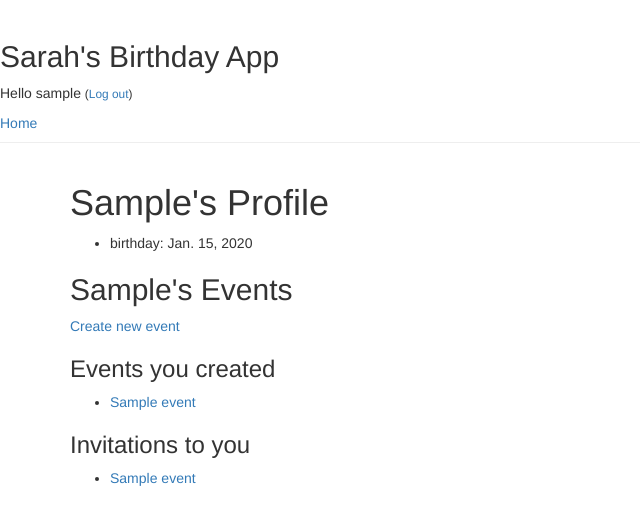
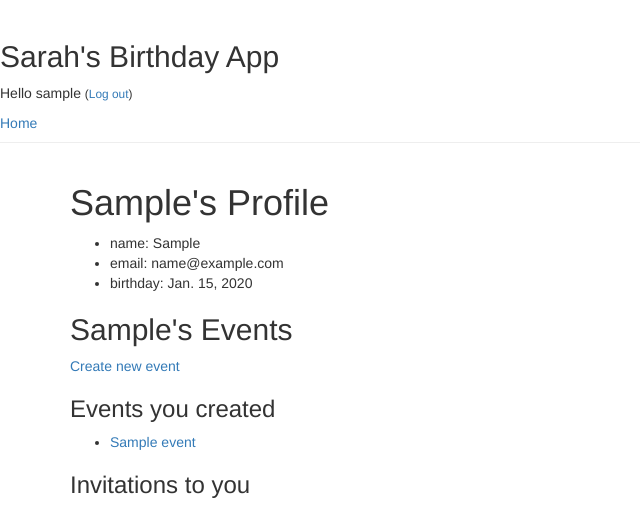
Before and after one commit to vernistage/birthdays-angular, a Django app: page /user/1/ in a window 1280 px wide. Shown: the top 511 px of the page, without its empty margins (0-640 px from the left). Run offline with Django 3.2, Linux system fonts and the light colour scheme; a user stored in the database is signed in; tables that the repository leaves empty hold one stand-in row (values such as "Sample post"); some libraries are stand-ins or nearby versions.

Commit message:
fix typo

```diff
--- a/invitations/templates/users/user_profile.html
+++ b/invitations/templates/users/user_profile.html
@@ -3,12 +3,14 @@
 {% block content %}
   <h1>{{ user.username|capfirst }}'s Profile</h1>
     <ul>
+      <li>name: {{ user.first_name}}</li>
+      <li>email: {{ user.email}}</li>
       <li>birthday: {{ user.birth_date }}</li>
     </ul>
   <h2>{{ user.username|capfirst }}'s Events</h2>
   <a href="{% url 'event_new' %}">Create new event</a>
   <h3>Events you created</h3>
-  {% if invitation_count <= 0 %}
+  {% if event_count <= 0 %}
     <p>No events yet</p>
   {% else %}
     <ul>
```
